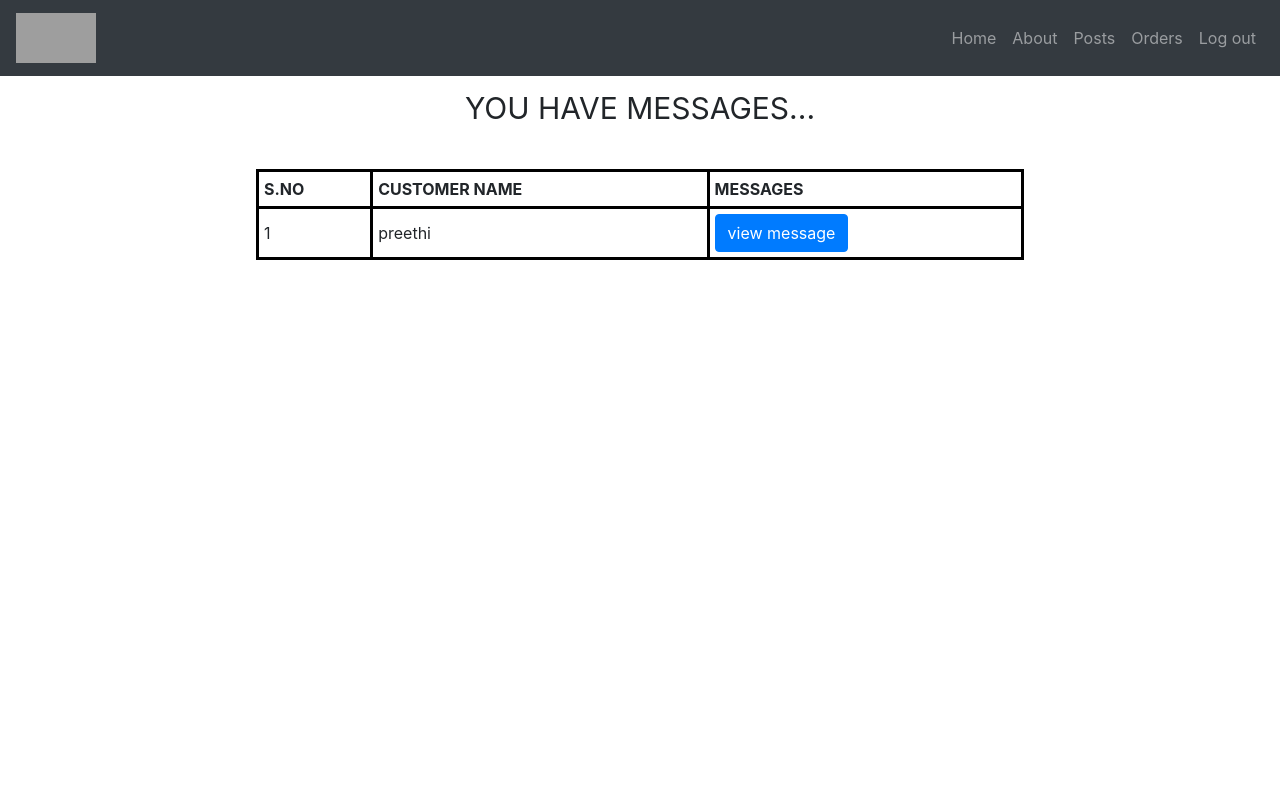
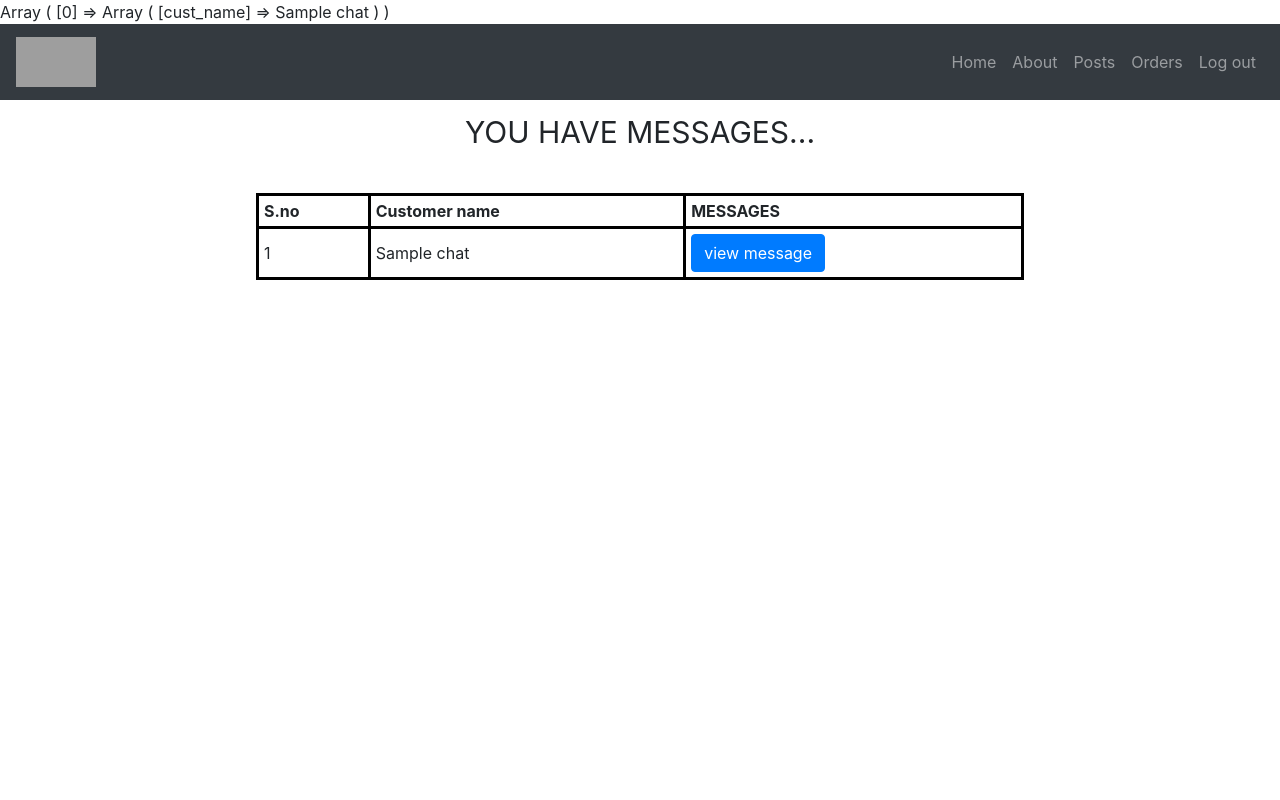
Before and after one commit to preetikrish19/codher_2021, a PHP site: page /organisation/chatpage.php in a window 1280 px wide. Run offline with PHP 8.4, Linux system fonts and the light colour scheme; tables that the repository leaves empty or names only in its code hold one stand-in row (values such as "Sample post"); some libraries are stand-ins or nearby versions; grey boxes are pictures that could not be loaded.

Commit message:
2nd chatpage

```diff
--- a/customer/sec.php
+++ b/customer/sec.php
@@ -149,7 +149,9 @@ $(document).ready(function(){
             <textarea name="msg" rows="3" cols="55"></textarea>
             <input type="submit" class="btn btn-primary" value="SEND">
             </form>
+            <div id="result2">
 
+            </div>
         </div>
         <div class="modal-footer">
 
--- a/organisation/chatpage.php
+++ b/organisation/chatpage.php
@@ -1,4 +1,11 @@
-
+<?php session_start();
+  include('db.php');
+  $sql = "SELECT DISTINCT cust_name FROM chat";
+  $result = mysqli_query($con, $sql);
+  $customers = mysqli_fetch_all($result, MYSQLI_ASSOC);
+  $i=1;
+  print_r($customers);
+?>
 <!DOCTYPE html>
 <html>
 <head>
@@ -53,6 +60,19 @@ th, td {
     text-align:center;
 }
 </style>
+<script>
+$("form").on("submit", function(event){
+    event.preventDefault();
+
+    var formValues= $(this).serialize();
+    console.log(formValues);
+
+    $.post("chat.php", formValues, function(data){
+        // Display the returned data in browser
+        $("#result2").html(data);
+    });
+});
+</script>
 </head>
 <body>
 <nav class="navbar navbar-expand-lg navbar-dark bg-dark">
@@ -83,14 +103,15 @@ th, td {
 </nav>
 <div style="text-align:center;font-size:30px;margin:10px;">YOU HAVE MESSAGES...</div>
 <table class="t">
+  <?php foreach ($customers as $customer) { ?>
   <tr>
-  <th>S.NO</th>
-    <th>CUSTOMER NAME</th>
+  <th>S.no</th>
+    <th>Customer name</th>
     <th>MESSAGES</th>
   </tr>
   <tr>
-  <td>1</td>
-    <td>preethi</td>
+  <td><?php echo $i; ?></td>
+    <td><?php echo $customer['cust_name'];?></td>
     <td><button type="button" class="btn btn-primary" data-toggle="modal" data-target="#exampleModalLong">
   view message
 </button></td>
@@ -101,13 +122,17 @@ th, td {
   <div class="modal-dialog" role="document">
     <div class="modal-content">
       <div class="modal-header">
-        <h5 class="modal-title" id="exampleModalLongTitle">Modal title</h5>
+        <h5 class="modal-title" id="exampleModalLongTitle"></h5>
         <button type="button" class="close" data-dismiss="modal" aria-label="Close">
           <span aria-hidden="true">&times;</span>
         </button>
       </div>
       <div class="modal-body">
-        ...
+        <form class="chatbox" action="chat.php" method="post">
+          <input type="hidden" name="org_name" value="<?php echo $customer['cust_name'];?>">
+          <textarea name="msg" rows="3" cols="55"></textarea>
+          <input type="submit" class="btn btn-primary" value="SEND">
+        </form>
       </div>
       <div class="modal-footer">
         <button type="button" class="btn btn-secondary" data-dismiss="modal">Close</button>
@@ -115,6 +140,7 @@ th, td {
     </div>
   </div>
 </div>
+<?php } ?>
 </body>
 
 </html>
```
